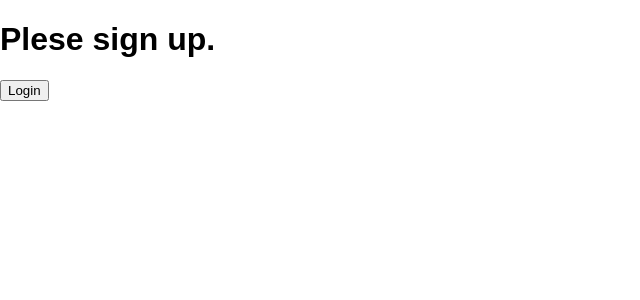
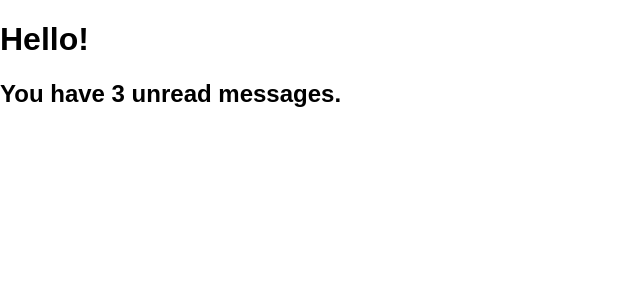
Before and after one commit to robbytarigan/HelloWorldJavascript, a React (Create React App) app in the folder React/my-app/: page / in a window 1280 px wide. Shown: the top 300 px of the page, without its empty margins (0-640 px from the left). Built offline with nearby package versions, Linux system fonts and the light colour scheme.

Commit message:
Inline If with Logical && Operator

```diff
--- /dev/null
+++ b/React/my-app/src/Mailbox.js
@@ -0,0 +1,18 @@
+import React from 'react';
+
+function Mailbox(props) {
+    const unreadMessages = props.unreadMessages;
+
+    return (
+        <div>
+            <h1>Hello!</h1>
+            {unreadMessages.length > 0 &&
+                <h2>
+                    You have {unreadMessages.length} unread messages.
+                </h2>
+            }
+        </div>
+    );
+}
+
+export default Mailbox;
--- a/React/my-app/src/index.js
+++ b/React/my-app/src/index.js
@@ -1,12 +1,14 @@
 import React from 'react';
 import ReactDOM from 'react-dom';
 import './index.css';
-import LoginControl from './LoginControl';
+import Mailbox from './Mailbox';
 import registerServiceWorker from './registerServiceWorker';
 
 
+const messages = ['React', 'Re: React', 'Re:Re: React'];
+// const messages = [];
 ReactDOM.render(
-    <LoginControl />,
+    <Mailbox unreadMessages={messages} />,
     document.getElementById('root')
 )
 
```
